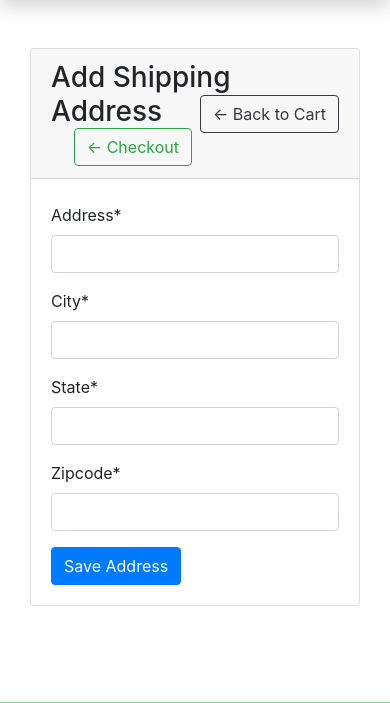
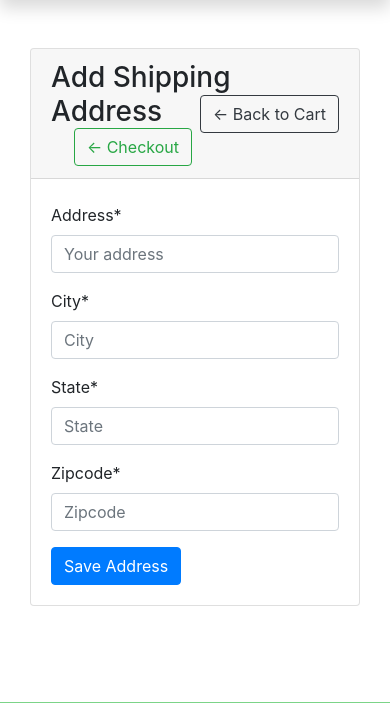
Before and after one commit to itsrcx/online-book-store, a Django app: page /add_address/ in a window 390 px wide. Shown: the part 56-759 px from the top of the page. Run offline with Django 4.2, Linux system fonts and the light colour scheme; a user stored in the database is signed in; some libraries are stand-ins or nearby versions.

```diff
--- a/src/books/forms.py
+++ b/src/books/forms.py
@@ -6,6 +6,29 @@ class ShippingAddressForm(forms.ModelForm):
     class Meta:
         model = ShippingAddress
         fields = ['address', 'city', 'state', 'zipcode']
+
+    address = forms.CharField(
+        label='Address',
+        widget=forms.TextInput(attrs={'placeholder': 'Your address'}),
+        max_length=200,
+    )
+    city = forms.CharField(
+        widget=forms.TextInput(attrs={'placeholder': 'City'}),
+        max_length=100,
+    )
+
+    state = forms.CharField(
+        widget=forms.TextInput(attrs={'placeholder': 'State'}),
+        max_length=100,
+    )
+
+    zipcode = forms.CharField(
+        widget=forms.TextInput(attrs={'placeholder': 'Zipcode'}),
+        max_length=20,
+    )
+    def clean_address(self):
+        address = self.cleaned_data['address']
+        return address
 
 class PlaceOrderForm(forms.Form):
     place_order = forms.BooleanField(widget=forms.HiddenInput, initial=True)
@@ -43,14 +66,14 @@ class BookFilterForm(forms.Form):
 
         return cleaned_data
 
-class OrderForm(forms.ModelForm):
-    class Meta:
-        model = Order
-        fields = ['payment_method']
+# class OrderForm(forms.ModelForm):
+#     class Meta:
+#         model = Order
+#         fields = ['payment_method']
 
-    payment_method = forms.ChoiceField(
-                    choices=Order.PAYMENT_METHOD_CHOICES,
-                    widget=forms.RadioSelect,)
+#     payment_method = forms.ChoiceField(
+#                     choices=Order.PAYMENT_METHOD_CHOICES,
+#                     widget=forms.RadioSelect,)
 
 class CommentForm(forms.ModelForm):
     class Meta:
--- a/src/books/templates/shopping/add-address.html
+++ b/src/books/templates/shopping/add-address.html
@@ -25,4 +25,6 @@
 </div>
 
 
+
+
 {% endblock %}
--- a/src/books/views.py
+++ b/src/books/views.py
@@ -42,8 +42,6 @@ def homeView(request):
         paginator = Paginator(books, 12)
         page = request.GET.get('page')
         books = paginator.get_page(page)
-    context = {'books': books, 'genre':genre, 'filter_form':filter_form}
-
     if search_book:
         books = Book.objects.filter(Q(title__icontains=search_book)|Q(author__icontains=search_book)).distinct()
         paginator = Paginator(books, 12)
@@ -58,6 +56,8 @@ def homeView(request):
             error_message = "No Stories found try something else!"
             return render(request, 'index.html', {'error_message': error_message, 'books': books, 'genre':genre})
         return render(request,'index.html',{'books': books,'genre':genre })
+    context = {'books': books, 'genre':genre, 'filter_form':filter_form}
+
     return render(request, 'index.html', context)
 
 def categoryView(request, slug):
@@ -137,7 +137,7 @@ def cart_view(request):
     genre = Genre.objects.all().order_by('name')
     if not cart_items:
         messages.error(request, 'Add at least one Story to your cart!')
-        return redirect_to_previous_page(request)
+        return redirect('home')
     total_amount = 0
     for cart_item in cart_items:
         total_amount += cart_item.books.price * cart_item.quantity
@@ -314,17 +314,14 @@ def set_default_address(request, address_id):
 @login_required
 ## should be done on the checkout page
 def place_order(request):
-    if request.method == 'POST':
-        form = OrderForm(request.POST)
-        if form.is_valid():
-            order = form.save(commit=False)
-            order.user = request.user
-            order.save()
-            return redirect('payment_gateway')
-    else:
-        form = OrderForm()
-
-    return render(request, 'place_order.html', {'form': form})
+    cart_items = Cart.objects.filter(user=request.user)
+    order = Order.objects.filter(user=request.user)
+    if not cart_items.exists():
+        messages.error('Your cart is empty!')
+        return redirect('cart')
+    order = Order.objects.filter(user=request.user)
+    cart_items.delete()
+    return redirect('order_history',{'order':order})
 
 
 @login_required
```
Also changed, not shown: src/books/templates/index.html (+9 -5 lines), src/db.sqlite3.
